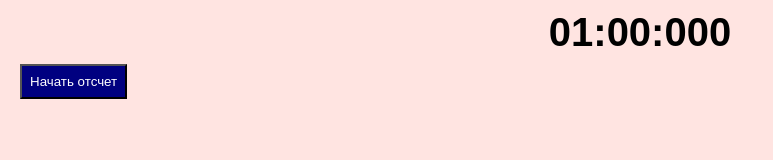
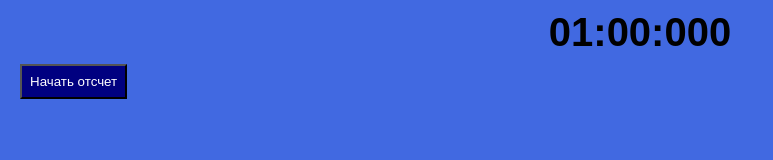
Before and after one commit to IPOOO9/IPOOO9.github.io, a plain HTML site: page timer/index.html in a window 1280 px wide. Shown: the whole page, without its empty margins (0-773 px from the left). Drawn offline with Linux system fonts and the light colour scheme.

Commit message:
Update style.css

```diff
--- a/timer/style.css
+++ b/timer/style.css
@@ -1,6 +1,6 @@
 
 body {
-    background: mistyrose;
+    background: #4169E1;
     font-family: 'Comic Sans', sans-serif;
     margin: 0;
     padding: 0;
```
